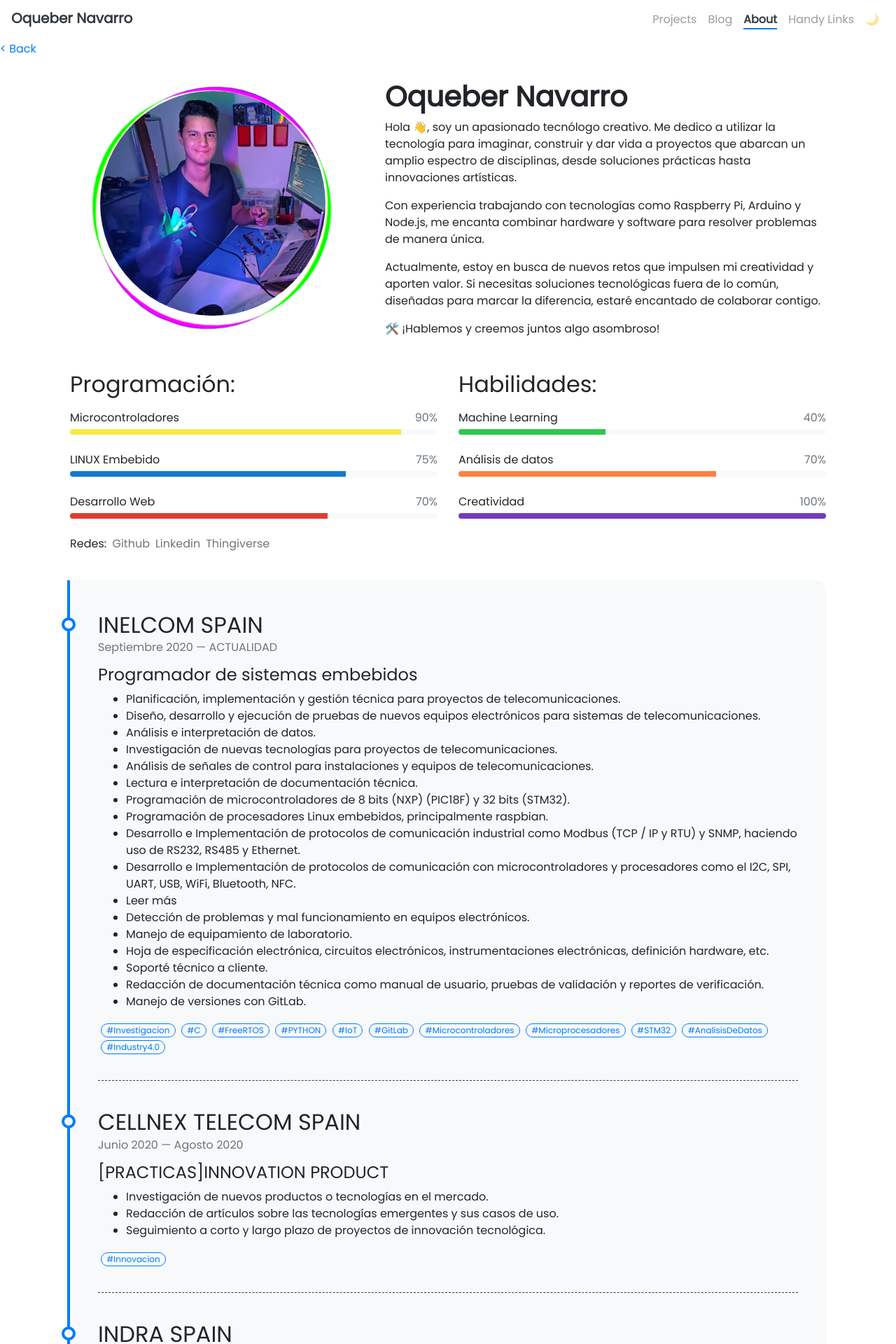
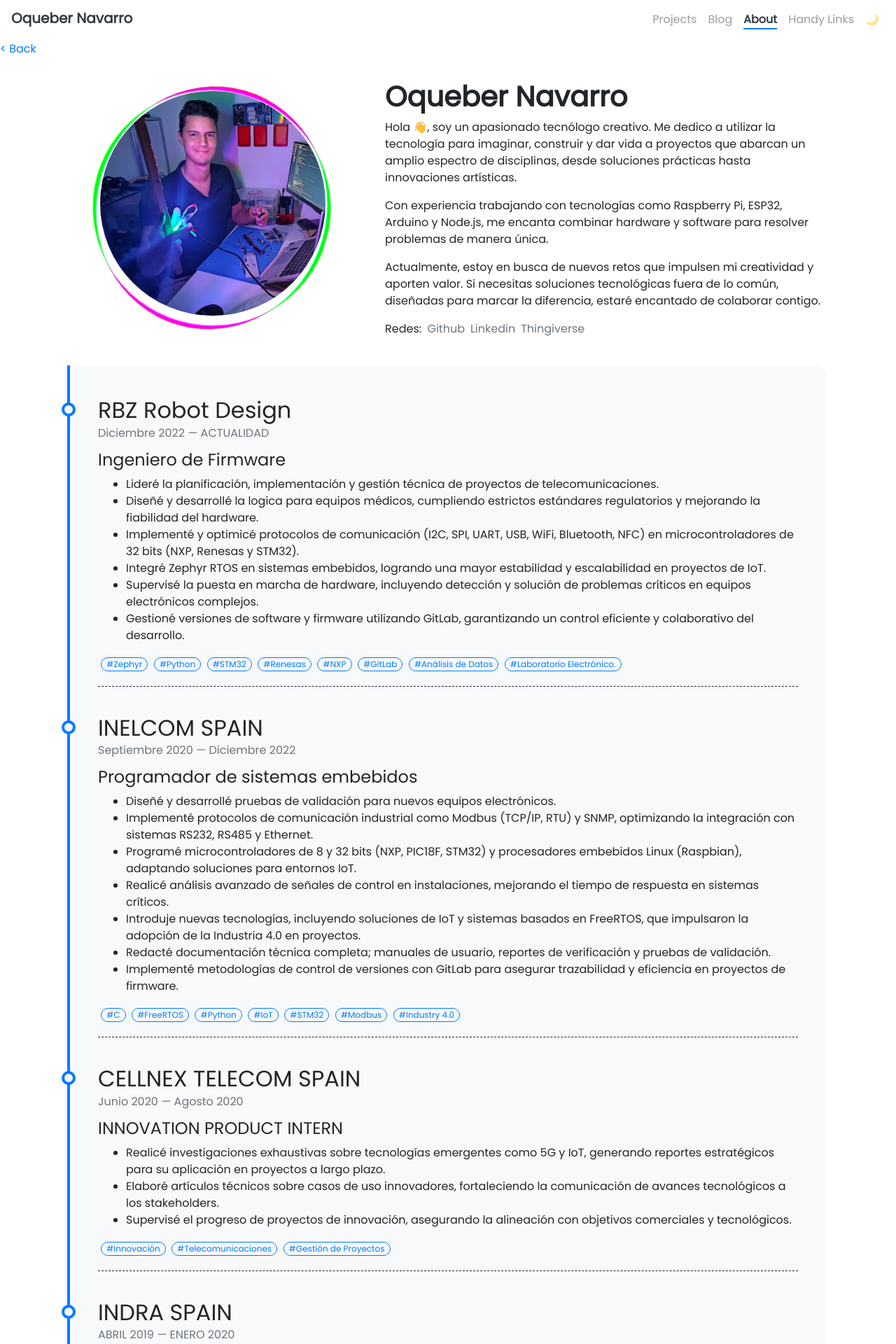
Before and after one commit to oqueber/oqueber.github.io, a Jekyll site: the page built from pages/index.md, in a window 1280 px wide. Shown: the top 1920 px of the page at 70% size. Built offline with Jekyll 4.4.1, drawn with Linux system fonts in a browser that asks for light colours; nearby versions of some CDN libraries; some of the changed text lies outside the part shown.

Commit message:
Mejoras en el resumen(about)

```diff
--- a/_data/other-skills.yml
+++ b/_data/other-skills.yml
@@ -1,4 +1,4 @@
-- name: Machine Learning
+- name: Metodico
   percentage: 40
   color: '#2DC84D'
 
--- /dev/null
+++ b/_data/skills_resumen.yml
@@ -0,0 +1,30 @@
+- skill:
+  name: Lenguajes de Programación
+  tags:
+    - Python
+    - C
+    - JavaScript
+    - VHDL
+
+- skill:
+  name: Hardware
+  tags:
+    - Zephyr
+    - FreeRTOS
+    - STM32H7 (ST)
+    - RT1050 (NXP)
+    - Renesas
+    - PIC18F.
+
+- skill:
+  name: Protocolos de Comunicación
+  tags:
+    - I2C
+    - SPI
+    - UART
+    - USB
+    - WiFi
+    - Bluetooth
+    - NFC
+    - Modbus
+    - SNMP
--- a/_data/timeline.yml
+++ b/_data/timeline.yml
@@ -1,102 +1,91 @@
-- title: INELCOM SPAIN
+- company: RBZ Robot Design
+  from: Diciembre 2022
+  to: ACTUALIDAD
+  job: Ingeniero de Firmware
+  description:
+    - Lideré la planificación, implementación y gestión técnica de proyectos de telecomunicaciones.
+    - Diseñé y desarrollé la logica para equipos médicos, cumpliendo estrictos estándares regulatorios y mejorando la fiabilidad del hardware.
+    - Implementé y optimicé protocolos de comunicación (I2C, SPI, UART, USB, WiFi, Bluetooth, NFC) en microcontroladores de 32 bits (NXP, Renesas y STM32).
+    - Integré Zephyr RTOS en sistemas embebidos, logrando una mayor estabilidad y escalabilidad en proyectos de IoT.
+    - Supervisé la puesta en marcha de hardware, incluyendo detección y solución de problemas críticos en equipos electrónicos complejos.
+    - Gestioné versiones de software y firmware utilizando GitLab, garantizando un control eficiente y colaborativo del desarrollo.
+  tags:
+    - Zephyr
+    - Python
+    - STM32
+    - Renesas
+    - NXP
+    - GitLab
+    - Análisis de Datos
+    - Laboratorio Electrónico.
+
+- company: INELCOM SPAIN
   from: Septiembre 2020
-  to: ACTUALIDAD
-  description: "<h4>Programador de sistemas embebidos</h4> \
-                <ul>\
-                <li>Planificación, implementación y gestión técnica para proyectos de telecomunicaciones.</li>\
-                <li>Diseño, desarrollo y ejecución de pruebas de nuevos equipos electrónicos para sistemas de telecomunicaciones.</li>\
-                <li>Análisis e interpretación de datos.</li>\
-                <li>Investigación de nuevas tecnologías para proyectos de telecomunicaciones.</li>\
-                <li>Análisis de señales de control para instalaciones y equipos de telecomunicaciones.</li>\
-                <li>Lectura e interpretación de documentación técnica.</li>\
-                <li>Programación de microcontroladores de 8 bits (NXP) (PIC18F) y 32 bits (STM32).</li>\
-                <li>Programación de procesadores Linux embebidos, principalmente raspbian.</li>\
-                <li>Desarrollo e Implementación de protocolos de comunicación industrial como Modbus (TCP / IP y RTU) y SNMP, haciendo uso de RS232, RS485 y Ethernet.</li>\
-                <li>Desarrollo e Implementación de protocolos de comunicación con microcontroladores y procesadores como el I2C, SPI, UART, USB, WiFi, Bluetooth, NFC.</li>\
-                <li>Leer más</li>\
-                <li>Detección de problemas y mal funcionamiento en equipos electrónicos.</li>\
-                <li>Manejo de equipamiento de laboratorio.</li>\
-                <li>Hoja de especificación electrónica, circuitos electrónicos, instrumentaciones electrónicas, definición hardware, etc.</li> \
-                <li>Soporté técnico a cliente.</li>\
-                <li>Redacción de documentación técnica como manual de usuario, pruebas de validación y reportes de verificación.</li>\
-                <li>Manejo de versiones con GitLab.</li>\
-                </ul>
-                <div>
-                <spam class='badge badge-pill text-primary border border-primary ml-1'>#Investigacion</spam>
-                <spam class='badge badge-pill text-primary border border-primary ml-1'>#C</spam>
-                <spam class='badge badge-pill text-primary border border-primary ml-1'>#FreeRTOS</spam>
-                <spam class='badge badge-pill text-primary border border-primary ml-1'>#PYTHON</spam>
-                <spam class='badge badge-pill text-primary border border-primary ml-1'>#IoT</spam>
-                <spam class='badge badge-pill text-primary border border-primary ml-1'>#GitLab</spam>
-                <spam class='badge badge-pill text-primary border border-primary ml-1'>#Microcontroladores</spam>
-                <spam class='badge badge-pill text-primary border border-primary ml-1'>#Microprocesadores</spam>
-                <spam class='badge badge-pill text-primary border border-primary ml-1'>#STM32</spam>
-                <spam class='badge badge-pill text-primary border border-primary ml-1'>#AnalisisDeDatos</spam>
-                <spam class='badge badge-pill text-primary border border-primary ml-1'>#Industry4.0</spam>
-                </div>
-                "
+  to: Diciembre 2022
+  job: Programador de sistemas embebidos
+  description:
+    - Diseñé y desarrollé pruebas de validación para nuevos equipos electrónicos.
+    - Implementé protocolos de comunicación industrial como Modbus (TCP/IP, RTU) y SNMP, optimizando la integración con sistemas RS232, RS485 y Ethernet.
+    - Programé microcontroladores de 8 y 32 bits (NXP, PIC18F, STM32) y procesadores embebidos Linux (Raspbian), adaptando soluciones para entornos IoT.
+    - Realicé análisis avanzado de señales de control en instalaciones, mejorando el tiempo de respuesta en sistemas críticos.
+    - Introduje nuevas tecnologías, incluyendo soluciones de IoT y sistemas basados en FreeRTOS, que impulsaron la adopción de la Industria 4.0 en proyectos.
+    - Redacté documentación técnica completa; manuales de usuario, reportes de verificación y pruebas de validación.
+    - Implementé metodologías de control de versiones con GitLab para asegurar trazabilidad y eficiencia en proyectos de firmware.
+  tags:
+    - C
+    - FreeRTOS
+    - Python
+    - IoT
+    - STM32
+    - Modbus
+    - Industry 4.0
 
-- title: CELLNEX TELECOM SPAIN
+- company: CELLNEX TELECOM SPAIN
   from: Junio 2020
   to: Agosto 2020
-  description: "<h4><spam>[PRACTICAS]</spam>INNOVATION PRODUCT</h4> \
-  <ul>\
-    <li>Investigación de nuevos productos o tecnologías en el mercado.</li>\
-    <li>Redacción de artículos sobre las tecnologías emergentes y sus casos de uso.</li>\
-    <li>Seguimiento a corto y largo plazo de proyectos de innovación tecnológica.</li>\
-  </ul>
-  <div>
-    <spam class='badge badge-pill text-primary border border-primary ml-1'>#Innovacion</spam>
-  </div>
-  "
+  job: INNOVATION PRODUCT INTERN
+  description:
+    - Realicé investigaciones exhaustivas sobre tecnologías emergentes como 5G y IoT, generando reportes estratégicos para su aplicación en proyectos a largo plazo.
+    - Elaboré artículos técnicos sobre casos de uso innovadores, fortaleciendo la comunicación de avances tecnológicos a los stakeholders.
+    - Supervisé el progreso de proyectos de innovación, asegurando la alineación con objetivos comerciales y tecnológicos.
+  tags:
+    - Innovación
+    - Telecomunicaciones
+    - Gestión de Proyectos
 
-
-- title: INDRA SPAIN
+- company: INDRA SPAIN
   from: ABRIL 2019
   to: ENERO 2020
-  description: "
-  <h4><spam>[PRACTICAS]</spam> DESARROLLO DE FIRMWARE PARA EL DEPARTAMENTO DE IFF</h4>\
-  <ul>\
-    <li>Diseño, desarrollo y pruebas de integración para equipos de Defensa Aérea, vigilancia y control del espacio aéreo.</li>\
-    <li>Lectura de documentación técnica sobre protocolos de comunicaciones.</li>\
-    <li>Conocimientos en control de versiones de proyecto tortoise svn.</li>\
-    <li>Detección de errores en el funcionamiento de PCBs.</li>\
-    <li>Lectura de esquemáticos de PCB.</li>\
-    <li>Modelado de circuitos electrónicos con VHDL en las diferentes versiones del Quartus (6.1, 10, 13 y 18).</li>\
-    <li>Realización de pruebas simuladas en bancos de prueba.</li>\
-    <li>Manejo de equipamiento de laboratorio: osciloscopio, polímetro, analizador de espectro y power meter rf.</li>\
-    <li>Conocimiento en sistemas de radar y comunicaciones aeronáuticas para civiles y militares.</li>\
-  </ul>\
-  <div>\
-    <spam class='badge badge-pill text-primary border border-primary ml-1'>#VHDL</spam>\
-    <spam class='badge badge-pill text-primary border border-primary ml-1'>#MILITAR</spam>\
-    <spam class='badge badge-pill text-primary border border-primary ml-1'>#RADAR</spam>\
-    <spam class='badge badge-pill text-primary border border-primary ml-1'>#IFF</spam>\
-    <spam class='badge badge-pill text-primary border border-primary ml-1'>#Quartus</spam>\
-    <spam class='badge badge-pill text-primary border border-primary ml-1'>#Osciloscopio</spam>\
-  </div>
-  "
+  job: "Practicante de Desarrollo de Firmware - Departamento IFF"
+  description:
+    - Diseñé, desarrollé y realicé pruebas de integración para equipos de defensa aérea.
+    - Modelé circuitos electrónicos utilizando VHDL en Quartus.
+    - Detecté y solucioné problemas en PCBs y sistemas de radar, mejorando la estabilidad operativa de los equipos.
+    - Implementé simulaciones en bancos de prueba utilizando osciloscopios, analizadores de espectro y power meters RF.
+    - Colaboré en el análisis de sistemas de comunicación aeronáuticos civiles y militares, garantizando el cumplimiento de estándares internacionales.
+  tags:
+    - VHDL
+    - MILITAR
+    - Sistemas de Radar
+    - IFF
+    - Quartus
+    - Osciloscopio
 
-
-- title: EVERIS SPAIN
+- company: EVERIS SPAIN
   from: SEPTIEMBRE 2018
   to: ABRIL 2019
-  description: "
-  <h4><spam>[PRACTICAS]</spam> DESARROLLO DE NUEVAS TECNOLOGÍAS CON INTELIGENCIA ARTIFICIAL.</h4>
-  <ul>\
-    <li>Presentación de avances tecnológicos en el mercado.</li>\
-    <li>Investigación y elaboración de pruebas de concepto con modelos de inteligencia artificial. </li>\
-    <li>Programación con C, Python, HTML5/CC3/JavaScript, Vue.js, NodeJs. </li>\
-    <li>Conocimiento en TensorFlow, Firebase.</li>\
-    <li>Análisis e interpretación de datos.</li>\
-    <li>Almacenamiento de métricas y datos en base de datos no relacional (MongoDB).</li>\
-    <li>Pruebas de integración entre sistemas de adquisición de datos y representación de datos.</li>\
-    <li>Selección del Hardware óptimo para el proyecto.</li>\
-  </ul>\
-  <div>\
-    <spam class='badge badge-pill text-primary border border-primary ml-1'>#TensorFlow</spam>\
-    <spam class='badge badge-pill text-primary border border-primary ml-1'>#Firebase</spam>\
-    <spam class='badge badge-pill text-primary border border-primary ml-1'>#IA</spam>\
-    <spam class='badge badge-pill text-primary border border-primary ml-1'>#MongoDB</spam>\
-  </div>
-  "
+  job: Practicante de Nuevas Tecnologías e Inteligencia Artificial
+  description:
+    - Desarrollé pruebas de concepto en IA utilizando TensorFlow, logrando modelos con un 85% de precisión en clasificación de datos.
+    - Programé soluciones integradas con tecnologías modernas (Python, C, JavaScript, Vue.js, Node.js).
+    - Diseñé bases de datos no relacionales (MongoDB) para almacenamiento eficiente de métricas y datos procesados.
+    - Elaboré análisis de mercado sobre avances en IA, presentando propuestas estratégicas a clientes para su implementación.
+    - Identifiqué y seleccioné hardware adecuado para proyectos tecnológicos, optimizando costos y rendimiento.
+  tags:
+    - TensorFlow
+    - Firebase
+    - Python
+    - Vue.js
+    - Node.js
+    - IA
+    - MongoDB
--- /dev/null
+++ b/_includes/about/skills_resumen.html
@@ -0,0 +1,15 @@
+<div class="col-12">
+
+  <h4>RESUMEN:</h4>
+  {% for skill in include.source %}
+  <div>
+
+    <h4 style="display: inline-block;" class="mr-2">{{ skill.name }}: </h4>
+
+    {% for tag in skill.tags %}
+    <p style="display: inline-block;" class="badge badge-pill border">#{{ tag }}</p>
+    {% endfor %}
+
+  </div>
+  {% endfor %}
+</div>
--- a/_includes/about/timeline.html
+++ b/_includes/about/timeline.html
@@ -3,9 +3,17 @@
     {% for item in site.data.timeline %}
       <div class="timeline-item">
         <div class="content">
-          <h2>{{ item.title }}</h2>
+          <h2>{{ item.company }}</h2>
           <h6 class="date">{{ item.from }} — {{ item.to }}</h6>
-          <p>{{ item.description }}</p>
+          <h4>{{ item.job }}</h4>
+          <ul>
+          {% for task in item.description %}
+          <li>{{ task }}</li>
+          {% endfor %}
+          </ul>
+          {% for tag in item.tags %}
+          <spam class='badge badge-pill text-primary border border-primary ml-1'>#{{ tag }}</spam>
+          {% endfor %}
         </div>
       </div>
     {% endfor %}
--- a/_layouts/default.html
+++ b/_layouts/default.html
@@ -1,6 +1,6 @@
 <!DOCTYPE html>
 
-<html lang="en" class="h-100">
+<html lang="en" class="h-100" style="margin: 0;padding: 0;">
 
 {% include head.html %}
 
--- a/_sass/_timeline.scss
+++ b/_sass/_timeline.scss
@@ -34,7 +34,7 @@
     .content {
       margin: 40px;
       padding-bottom: 20px;
-      border-bottom: 1px dashed $dark;
+      border-bottom: 1px dashed;
 
       .date {
         margin-top: -5px;
--- a/pages/index.md
+++ b/pages/index.md
@@ -11,19 +11,12 @@
 
 Hola 👋, soy un apasionado tecnólogo creativo. Me dedico a utilizar la tecnología para imaginar, construir y dar vida a proyectos que abarcan un amplio espectro de disciplinas, desde soluciones prácticas hasta innovaciones artísticas.
 
-Con experiencia trabajando con tecnologías como Raspberry Pi, Arduino y Node.js, me encanta combinar hardware y software para resolver problemas de manera única.
+Con experiencia trabajando con tecnologías como Raspberry Pi, ESP32, Arduino y Node.js, me encanta combinar hardware y software para resolver problemas de manera única.
 
 Actualmente, estoy en busca de nuevos retos que impulsen mi creatividad y aporten valor. Si necesitas soluciones tecnológicas fuera de lo común, diseñadas para marcar la diferencia, estaré encantado de colaborar contigo.
 
-🛠️ ¡Hablemos y creemos juntos algo asombroso!
-
 <div class="row">
-{% include about/skills.html title="Programación:" source=site.data.programming-skills %}
-{% include about/skills.html title="Habilidades:" source=site.data.other-skills %}
-</div>
-
-<div class="row">
-  <div class="col-lg">
+  <div>
     {%- assign unfocused_color = "6c757d" -%}
 
     <p style="display: inline-block;" >Redes: </p>
@@ -46,6 +39,12 @@
   </div>
 </div>
 
+<!--
 <div class="row">
+{% include about/skills_resumen.html source=site.data.skills_resumen %}
+</div>
+-->
+
+<div class="row" style="display: block;">
 {% include about/timeline.html %}
 </div>
```
Also changed, not shown: 11 other files.
